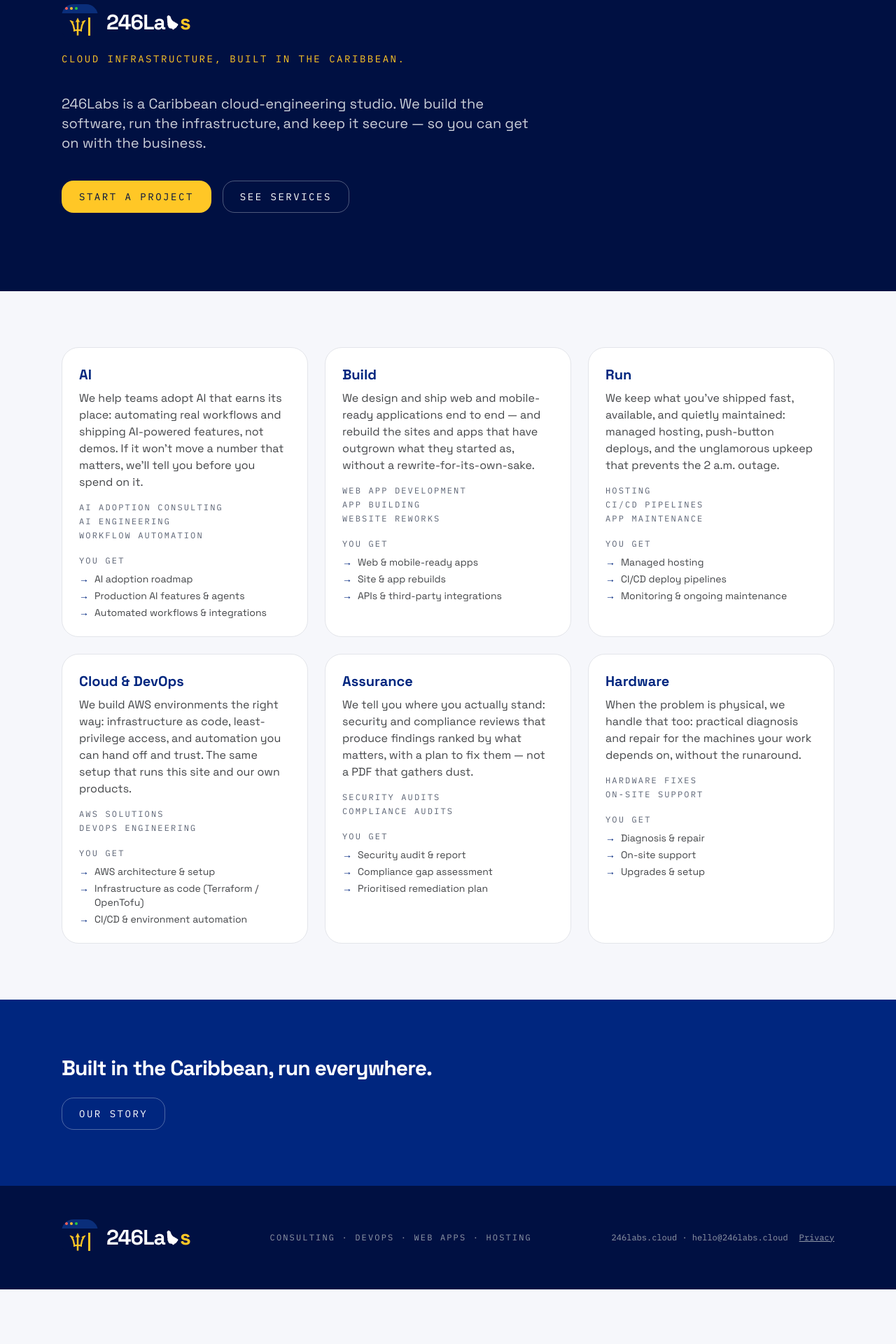
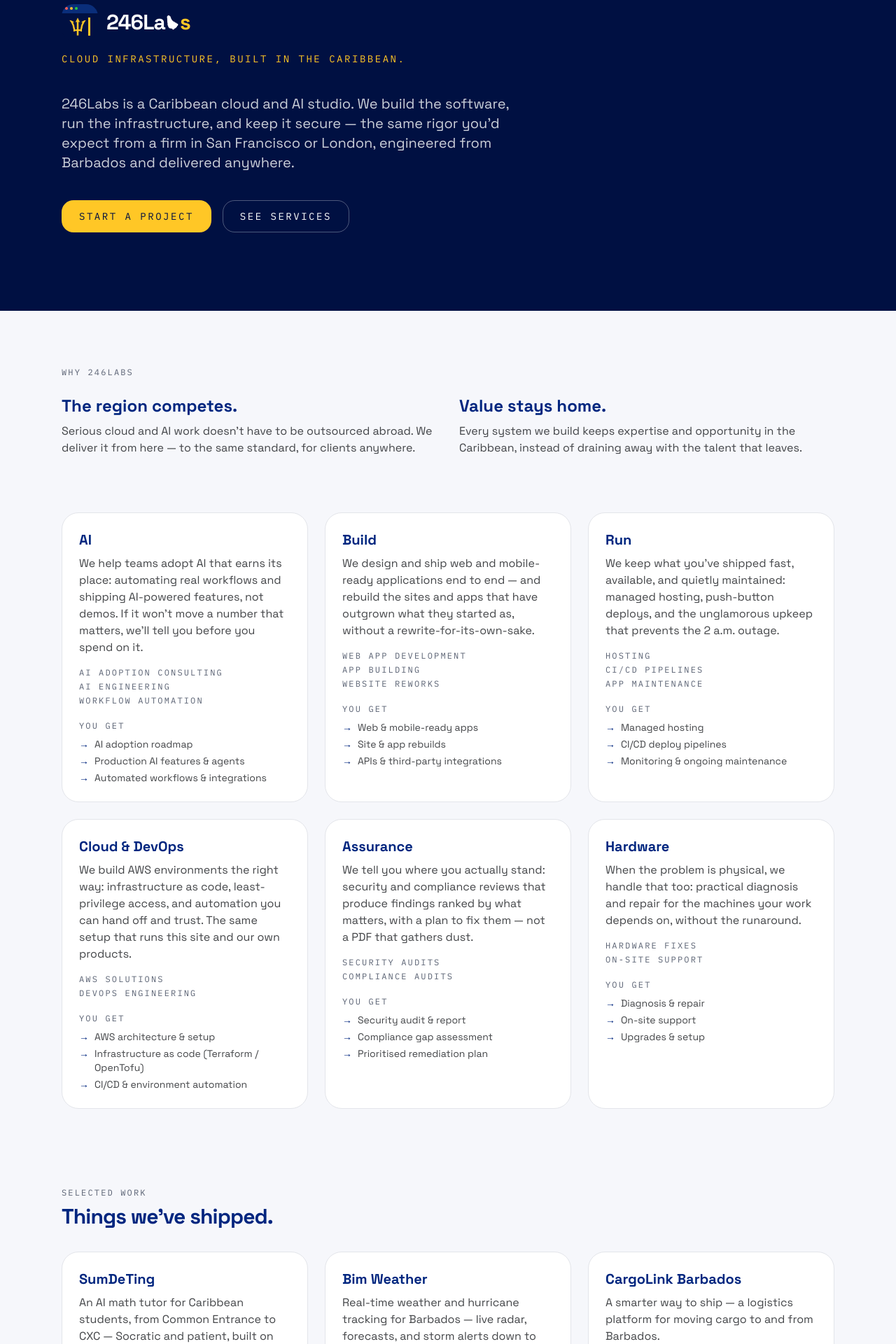
Before and after one commit to christophercorbin/246labs-site, a Next.js app in the folder web/: page / in a window 1280 px wide. Shown: the part 200-2120 px from the top of the page at 70% size. Before the commit the page ends 2042 px from the top, so only its background shows below. Built offline with nearby package versions, Linux system fonts and the light colour scheme.

Commit message:
feat: rewrite home with thesis, Why 246Labs pillars, and selected work

```diff
--- a/web/app/page.tsx
+++ b/web/app/page.tsx
@@ -2,7 +2,9 @@
 import { BootAnimation } from "@/components/BootAnimation";
 import { Button } from "@/components/Button";
 import { ServiceCard } from "@/components/ServiceCard";
+import { WorkCard } from "@/components/WorkCard";
 import { SERVICE_GROUPS } from "@/lib/services";
+import { SELECTED_WORK } from "@/lib/work";
 
 export const metadata: Metadata = {
   alternates: { canonical: "/" },
@@ -18,9 +20,10 @@
           </h1>
           <BootAnimation />
           <p className="max-w-2xl text-xl text-white/80">
-            246Labs is a Caribbean cloud-engineering studio. We build the
-            software, run the infrastructure, and keep it secure — so you can
-            get on with the business.
+            246Labs is a Caribbean cloud and AI studio. We build the software,
+            run the infrastructure, and keep it secure — the same rigor
+            you&apos;d expect from a firm in San Francisco or London, engineered
+            from Barbados and delivered anywhere.
           </p>
           <div className="flex gap-4">
             <Button href="/contact" variant="primary">
@@ -34,6 +37,33 @@
       </section>
 
       <section className="mx-auto max-w-6xl px-6 py-20">
+        <p className="font-mono text-xs uppercase tracking-label text-muted">
+          Why 246Labs
+        </p>
+        <div className="mt-6 grid gap-8 md:grid-cols-2">
+          <div>
+            <h2 className="font-sans text-2xl font-bold text-flag-blue">
+              The region competes.
+            </h2>
+            <p className="mt-2 text-ink/80">
+              Serious cloud and AI work doesn&apos;t have to be outsourced
+              abroad. We deliver it from here — to the same standard, for clients
+              anywhere.
+            </p>
+          </div>
+          <div>
+            <h2 className="font-sans text-2xl font-bold text-flag-blue">
+              Value stays home.
+            </h2>
+            <p className="mt-2 text-ink/80">
+              Every system we build keeps expertise and opportunity in the
+              Caribbean, instead of draining away with the talent that leaves.
+            </p>
+          </div>
+        </div>
+      </section>
+
+      <section className="mx-auto max-w-6xl px-6 pb-8">
         <div className="grid gap-6 md:grid-cols-2 lg:grid-cols-3">
           {SERVICE_GROUPS.map((group) => (
             <ServiceCard key={group.key} group={group} />
@@ -41,14 +71,33 @@
         </div>
       </section>
 
+      <section id="work" className="mx-auto max-w-6xl px-6 py-20">
+        <p className="font-mono text-xs uppercase tracking-label text-muted">
+          Selected work
+        </p>
+        <h2 className="mt-2 font-sans text-3xl font-bold tracking-wordmark text-flag-blue">
+          Things we&apos;ve shipped.
+        </h2>
+        <div className="mt-8 grid gap-6 md:grid-cols-3">
+          {SELECTED_WORK.map((work) => (
+            <WorkCard key={work.href} work={work} />
+          ))}
+        </div>
+      </section>
+
       <section className="bg-flag-blue">
         <div className="mx-auto flex max-w-6xl flex-col items-start gap-6 px-6 py-20">
           <h2 className="font-sans text-3xl font-bold tracking-wordmark text-white">
-            Built in the Caribbean, run everywhere.
+            Built in the Caribbean, delivered anywhere.
           </h2>
-          <Button href="/about" variant="ghost">
-            Our story
-          </Button>
+          <div className="flex gap-4">
+            <Button href="/contact" variant="primary">
+              Start a project
+            </Button>
+            <Button href="/about" variant="ghost">
+              Our story
+            </Button>
+          </div>
         </div>
       </section>
     </>
```
Also changed, not shown: 1 other file (tests, documents, lock files or other folders).
